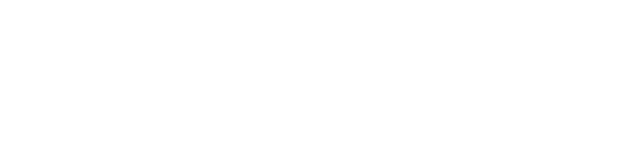
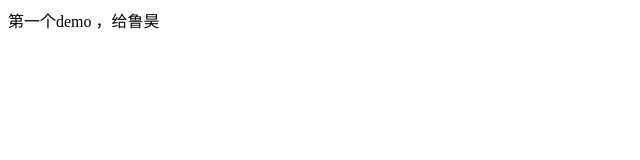
Before and after one commit to meng-2021/demo, a plain HTML site: page index.html in a window 1280 px wide. Shown: the whole page, without its empty margins (0-640 px from the left). Drawn offline with Linux system fonts and the light colour scheme.

Commit message:
Update index.html

```diff
--- a/index.html
+++ b/index.html
@@ -2,5 +2,5 @@
   <head>
     <title>my first demo!</title>
   </head>
-  <body></body>
+  <body>第一个demo ，给鲁昊</body>
 </html>
```
